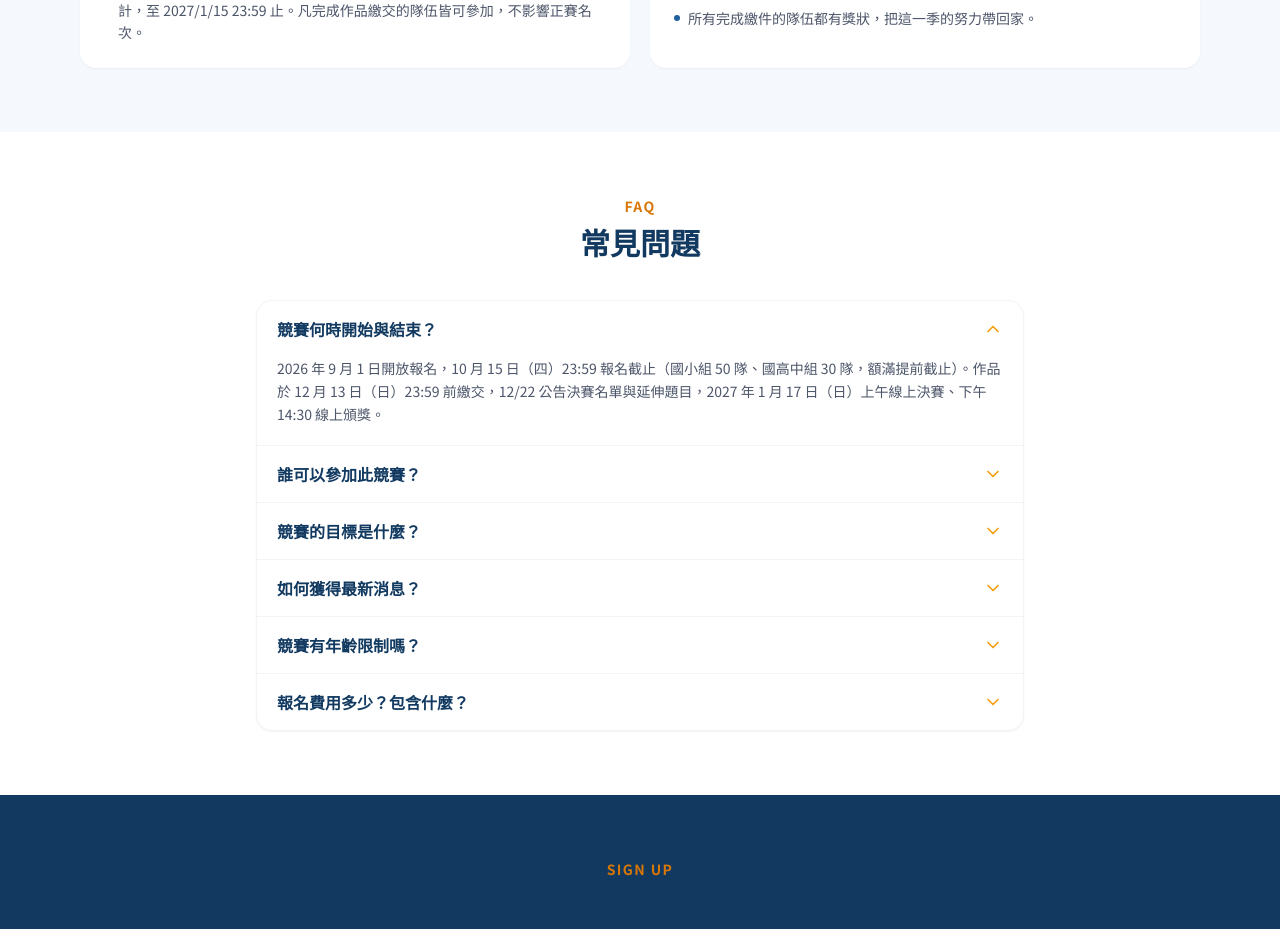
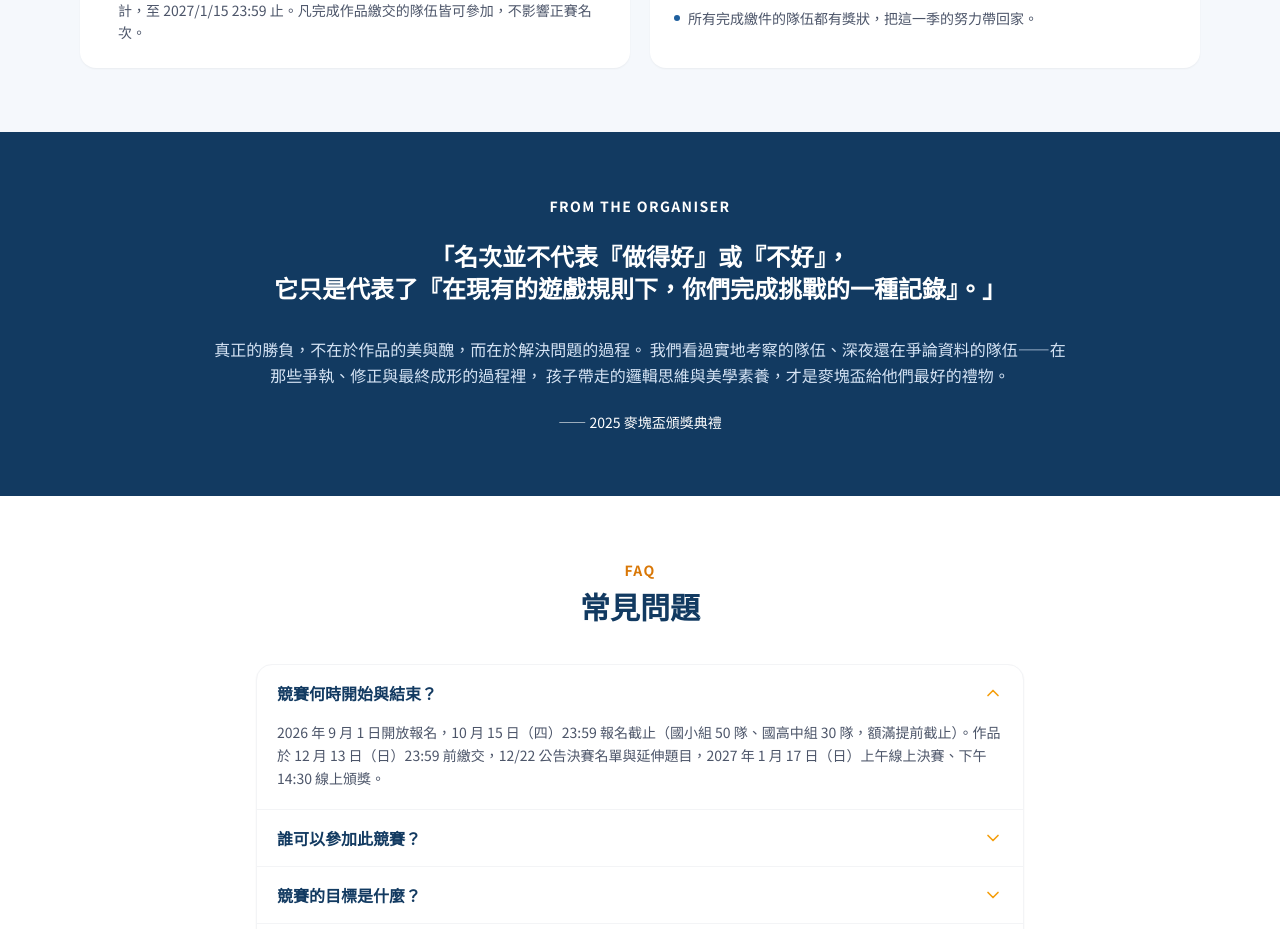
Before and after one commit to Hashen-0608/mcup-web, a Next.js app: page / in a window 1280 px wide. Shown: the part 2800-3729 px from the top of the page. Built offline with nearby package versions, Linux system fonts and the light colour scheme.

Commit message:
Add section for 2025 award ceremony insights
Added a new section with quotes and insights from the 2025 award ceremony.

```diff
--- a/app/page.tsx
+++ b/app/page.tsx
@@ -130,6 +130,23 @@ export default function HomePage() {
         </div>
       </section>
 
+      {/* ── 大會理念（引自 2025 頒獎典禮） ── */}
+      <section className="bg-secondary-700 py-16 text-white">
+        <div className="mx-auto max-w-4xl px-4 text-center">
+          <p className="text-sm font-bold tracking-widest text-primary-300">FROM THE ORGANISER</p>
+          <blockquote className="mt-6 text-xl font-black leading-relaxed sm:text-2xl">
+            「名次並不代表『做得好』或『不好』，<br className="hidden sm:block" />
+            它只是代表了『在現有的遊戲規則下，你們完成挑戰的一種記錄』。」
+          </blockquote>
+          <p className="mt-8 leading-relaxed text-secondary-100">
+            真正的勝負，不在於作品的美與醜，而在於解決問題的過程。
+            我們看過實地考察的隊伍、深夜還在爭論資料的隊伍——在那些爭執、修正與最終成形的過程裡，
+            孩子帶走的邏輯思維與美學素養，才是麥塊盃給他們最好的禮物。
+          </p>
+          <p className="mt-6 text-sm text-secondary-200">—— 2025 麥塊盃頒獎典禮</p>
+        </div>
+      </section>
+
       {/* ── 常見問題 ── */}
       <section className="mx-auto max-w-6xl px-4 py-16">
         <SectionHeading eyebrow="FAQ" title="常見問題" />
```
